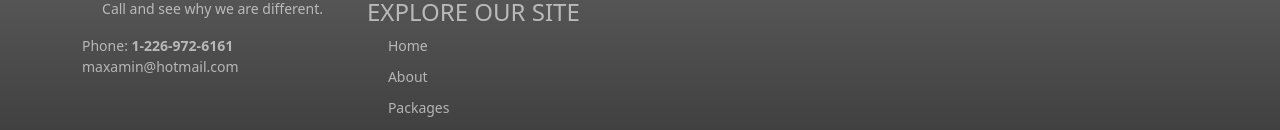
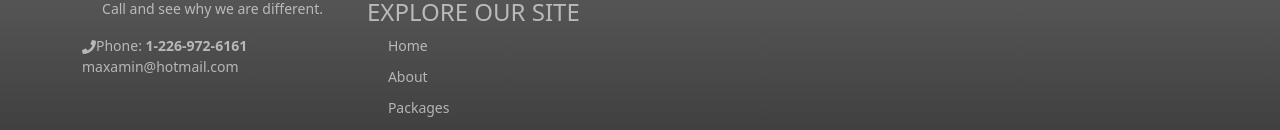
Before and after one commit to mpa-mxiang/drive-web, a React (Create React App) app in the folder my-app/: page / in a window 1280 px wide. Shown: the part 4447-4577 px from the top of the page. Built offline with nearby package versions, Linux system fonts and the light colour scheme; the HTML template or start-up script is replaced by a standard one.

Commit message:
Update App.js

```diff
--- a/my-app/src/App.js
+++ b/my-app/src/App.js
@@ -1,7 +1,7 @@
 import { BrowserRouter as Router, Routes, Route } from 'react-router-dom';
 //import { Container, Row, Col, Nav, Navbar, NavDropdown } from "react-bootstrap";
 import './App.css';
-
+import { FaPhone } from 'react-icons/fa';
 import Booking from './pages/Booking';
 import '../node_modules/bootstrap/dist/css/bootstrap.min.css';
 import React from 'react';
@@ -37,12 +37,14 @@ function App() {
               <address>
                 <ul className="list-unstyled">
                   <li className="footer-sprite phone">
+                    <FaPhone />
                     Phone:{' '}
                     <strong>
                       <span itemProp="telephone">1-226-972-6161</span>
                     </strong>
                   </li>
                   <li className="footer-sprite email">
+
                     <a href="mailto:maxamin@hotmail.com">
                       <span itemProp="email">maxamin@hotmail.com </span>
                     </a>
```
